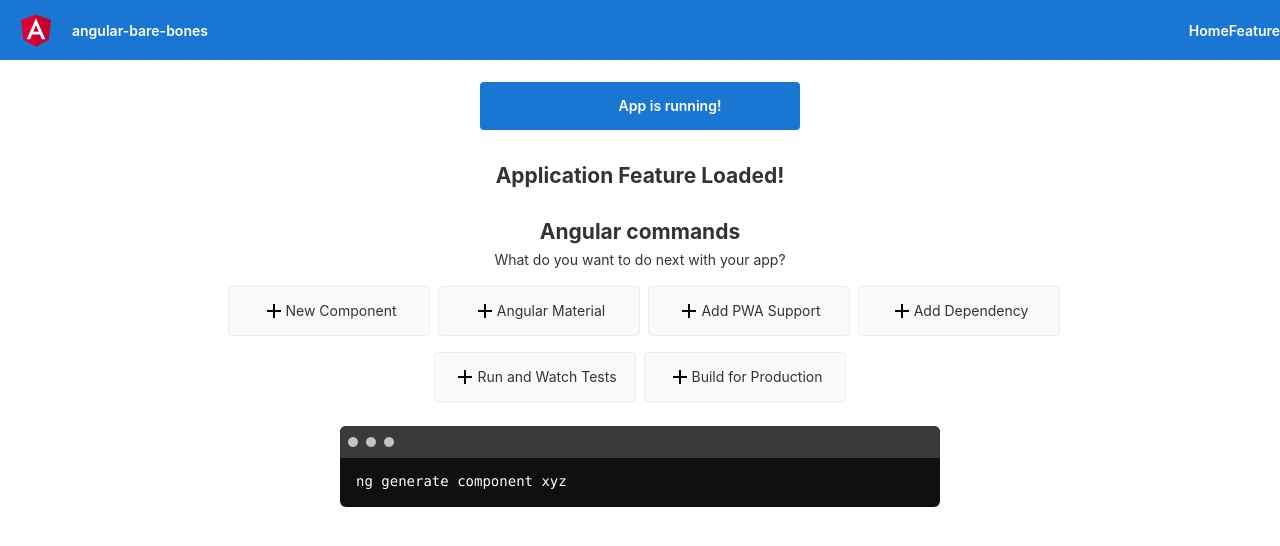
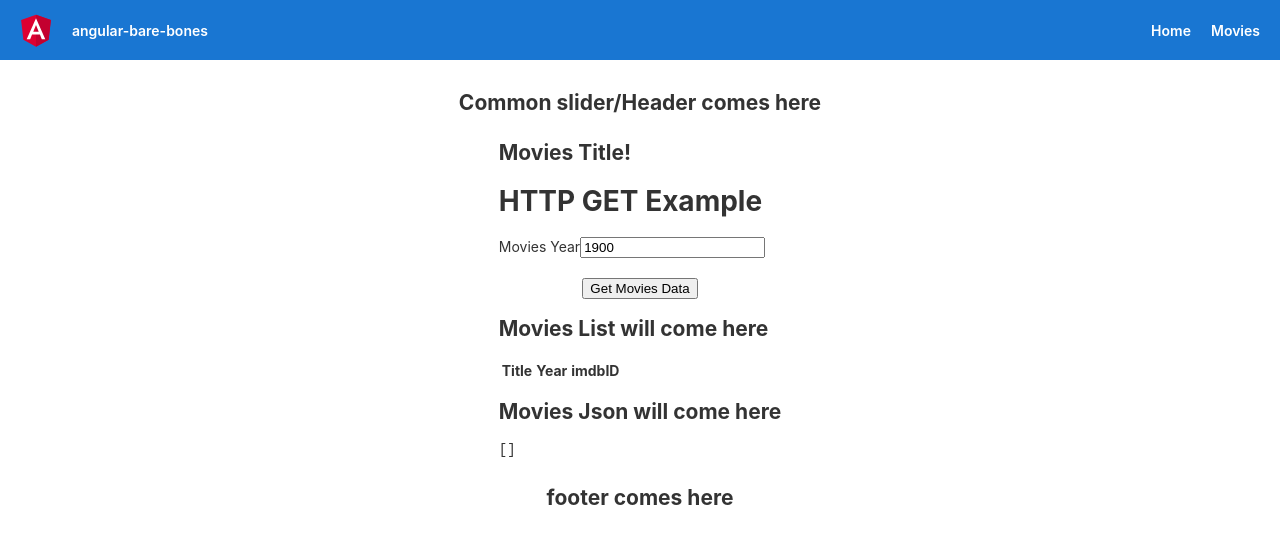
Before and after one commit to umang736/angular-bare-bones, an Angular app: page /feature in a window 1280 px wide. Shown: the top 546 px of the page. Built offline with nearby package versions, Linux system fonts and the light colour scheme.

Commit message:
integrated rest API calls

```diff
--- a/src/app/app.component.html
+++ b/src/app/app.component.html
@@ -21,19 +21,15 @@
     <a routerLink="/" title="Home">
       Home
     </a>
-    <a routerLink="/feature" title="Feature">
-      Feature
+    <a routerLink="/feature" title="Movies" style="margin:0 20px">
+      Movies
     </a>
 </div>
 
 <div class="content" role="main">
 
   <!-- Highlight Card -->
-  <div class="card highlight-card card-small">
-
-    <span>App is running!</span>
-
-  </div>
+  <header> <h2> Common slider/Header comes here </h2> </header>
 
 
 
@@ -41,52 +37,7 @@
 
   <!-- Footer -->
   <footer>
-    <!-- Next Steps -->
-    <h2>Angular commands</h2>
-    <p>What do you want to do next with your app?</p>
-
-    <input type="hidden" #selection>
-    <div class="card-container">
-      <button class="card card-small" (click)="selection.value = 'component'" tabindex="0">
-        <svg class="material-icons" xmlns="http://www.w3.org/2000/svg" width="24" height="24" viewBox="0 0 24 24"><path d="M19 13h-6v6h-2v-6H5v-2h6V5h2v6h6v2z"/></svg>
-        <span>New Component</span>
-      </button>
-
-      <button class="card card-small" (click)="selection.value = 'material'" tabindex="0">
-        <svg class="material-icons" xmlns="http://www.w3.org/2000/svg" width="24" height="24" viewBox="0 0 24 24"><path d="M19 13h-6v6h-2v-6H5v-2h6V5h2v6h6v2z"/></svg>
-        <span>Angular Material</span>
-      </button>
-
-      <button class="card card-small" (click)="selection.value = 'pwa'" tabindex="0">
-        <svg class="material-icons" xmlns="http://www.w3.org/2000/svg" width="24" height="24" viewBox="0 0 24 24"><path d="M19 13h-6v6h-2v-6H5v-2h6V5h2v6h6v2z"/></svg>
-        <span>Add PWA Support</span>
-      </button>
-
-      <button class="card card-small" (click)="selection.value = 'dependency'" tabindex="0">
-        <svg class="material-icons" xmlns="http://www.w3.org/2000/svg" width="24" height="24" viewBox="0 0 24 24"><path d="M19 13h-6v6h-2v-6H5v-2h6V5h2v6h6v2z"/></svg>
-        <span>Add Dependency</span>
-      </button>
-
-      <button class="card card-small" (click)="selection.value = 'test'" tabindex="0">
-        <svg class="material-icons" xmlns="http://www.w3.org/2000/svg" width="24" height="24" viewBox="0 0 24 24"><path d="M19 13h-6v6h-2v-6H5v-2h6V5h2v6h6v2z"/></svg>
-        <span>Run and Watch Tests</span>
-      </button>
-
-      <button class="card card-small" (click)="selection.value = 'build'" tabindex="0">
-        <svg class="material-icons" xmlns="http://www.w3.org/2000/svg" width="24" height="24" viewBox="0 0 24 24"><path d="M19 13h-6v6h-2v-6H5v-2h6V5h2v6h6v2z"/></svg>
-        <span>Build for Production</span>
-      </button>
-    </div>
-
-    <!-- Terminal -->
-    <div class="terminal" [ngSwitch]="selection.value">
-        <pre *ngSwitchDefault>ng generate component xyz</pre>
-        <pre *ngSwitchCase="'material'">ng add @angular/material</pre>
-        <pre *ngSwitchCase="'pwa'">ng add @angular/pwa</pre>
-        <pre *ngSwitchCase="'dependency'">ng add _____</pre>
-        <pre *ngSwitchCase="'test'">ng test</pre>
-        <pre *ngSwitchCase="'build'">ng build</pre>
-    </div>
+    <h2> footer comes here</h2>
   </footer>
 
 </div>
--- a/src/app/feature/feature.component.html
+++ b/src/app/feature/feature.component.html
@@ -1,3 +1,43 @@
-<h2>Application Feature Loaded!</h2>
+<h2>Movies Title!</h2>
+
+<h1 class="heading"><strong>HTTP GET</strong> Example</h1>
+
+<div class="form-group">
+  <label for="moviesYear">Movies Year</label>
+  <input type="text" class="form-control" id="moviesYear" [(ngModel)]="moviesYear">
+</div>
+
+<div class="form-group" style="margin-top: 20px; text-align: center;">
+  <button type="button" (click)="getMoviesData()">Get Movies Data</button>
+</div>
+
+<div *ngIf="loading">loading...</div>
+
+<div *ngIf="errorMessage" class="alert alert-warning">
+  <strong>Warning!</strong> {{errorMessage | json}}
+</div>
+
+
+<h2><strong>Movies List will come here</strong></h2>
+<table class='table'>
+  <thead>
+    <tr>
+      <th>Title</th>
+      <th>Year</th>
+      <th>imdbID</th>
+    </tr>
+  </thead>
+  <tbody>
+    <tr *ngFor="let movie of movies;">
+      <td>{{movie.Title}}</td>
+      <td>{{movie.Year}}</td>
+      <td>{{movie.imdbID}}</td>
+    </tr>
+  </tbody>
+</table>
+
+<h2><strong>Movies Json will come here</strong></h2>
+<pre>{{movies | json}}</pre>
+
 <!-- <br />
 <a routerLink="/">Back to Home</a> -->
--- a/src/app/feature/feature.component.scss
+++ b/src/app/feature/feature.component.scss
@@ -0,0 +1,5 @@
+.app-feature {
+    display: flex;
+    flex-direction: column;
+    align-items: center;
+}
--- a/src/app/feature/feature.component.ts
+++ b/src/app/feature/feature.component.ts
@@ -1,4 +1,6 @@
 import { Component, OnInit } from '@angular/core';
+import { Movie } from '../model/movie';
+import { DataService } from '../shared/data.service';
 
 @Component({
   selector: 'app-feature',
@@ -7,9 +9,34 @@ import { Component, OnInit } from '@angular/core';
 })
 export class FeatureComponent implements OnInit {
 
-  constructor() { }
+  moviesYear: number = 1900;
+  movies: Movie[] = [];
+  loading: boolean = false;
+  errorMessage: string | undefined;
+  constructor(private dataService: DataService) { }
 
   ngOnInit(): void {
+    // this.getMoviesData(2015);
+  }
+
+  public getMoviesData() {
+    this.loading = true;
+    this.errorMessage = "";
+    this.dataService.getMoviesData(this.moviesYear)
+      .subscribe(
+        (responseJson) => {                           //next() callback
+          console.log('responseJson received')
+          this.movies = responseJson.data;
+        },
+        (error) => {                              //error() callback
+          console.error('Request failed with error')
+          this.errorMessage = error;
+          // this.loading = false;
+        },
+        () => {                                   //complete() callback
+          console.error('Request completed')
+          this.loading = false;
+        })
   }
 
 }
--- a/src/app/home/home.component.html
+++ b/src/app/home/home.component.html
@@ -1,4 +1 @@
 <h2>{{ projectName }} Project Loaded!</h2>
-<br />
-<!-- <a routerLink="/feature" class="btn btn-default">Navigate to application "feature"</a>
-<br /> -->
--- /dev/null
+++ b/src/app/model/movie.ts
@@ -0,0 +1,5 @@
+export interface Movie {
+    Title: string;
+    Year: number;
+    imdbID: string;
+}
--- a/src/app/shared/data.service.ts
+++ b/src/app/shared/data.service.ts
@@ -1,13 +1,32 @@
 import { Injectable } from '@angular/core';
+import { HttpClient, HttpParams } from '@angular/common/http';
+import { Observable, throwError } from 'rxjs';
+import { map, catchError} from 'rxjs/operators';
 
 @Injectable({
   providedIn: 'root'
 })
 export class DataService {
 
-  constructor() { }
+  moviesUrl: string = 'https://jsonmock.hackerrank.com/api/movies';
+  constructor(private http: HttpClient) { }
 
   getProjectName() {
     return 'Angular Bare Bones';
   }
+
+  getMoviesData(year: number): Observable<any> {
+    const params = new HttpParams()
+    .set('Year', year);
+    return this.http.get<any>(this.moviesUrl, { 'params': params })
+    .pipe(
+      map((responseJson) => {
+        return responseJson;
+      }),
+      catchError((err, caught) => {
+        console.error(err);
+        throw err;
+      })
+    )
+  }
 }
```
